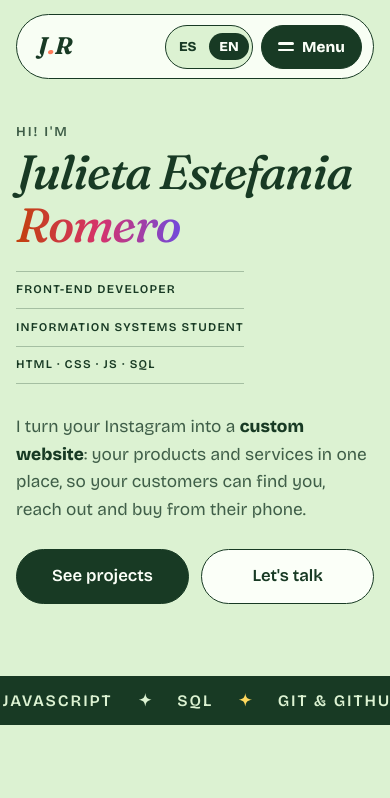
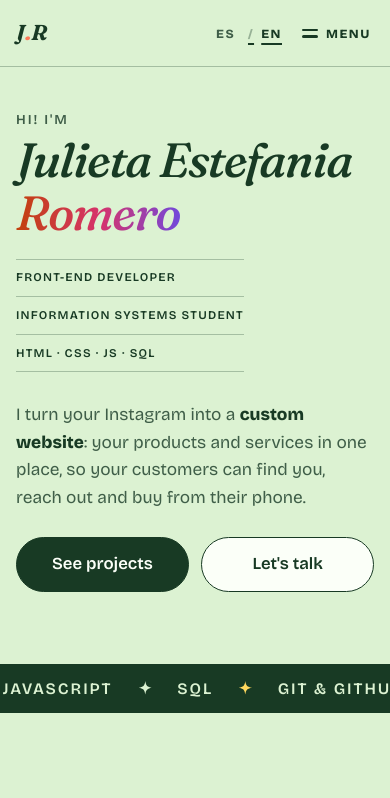
Before and after one commit to Julieta-Git/portfolio, a plain HTML site: page index.html in a window 390 px wide. Shown: the top 798 px of the page. Drawn offline with nearby package versions, Linux system fonts and the light colour scheme.

Commit message:
Barra de arriba editorial: sin cápsula, línea fina e idioma como texto
Co-Authored-By: Claude Opus 5.5 <noreply@anthropic.com>
Claude-Session: https://claude.ai/code/session_01FHMiErC3Qq28SoiuzwuStv

```diff
--- a/css/styles.css
+++ b/css/styles.css
@@ -575,3 +575,33 @@ body { background-image: none; }
   .service__example { grid-column: 2; justify-self: start; min-height: 36px; }
   .project, .project:nth-child(odd), .project:nth-child(even) { box-shadow: none; }
 }
+
+/* barra de arriba editorial: sin cápsula, una línea fina abajo, idioma como texto */
+.nav {
+  top: 0; width: 100%; margin: 0; padding: .7rem max(16px, calc((100% - 1100px) / 2));
+  border: 0; border-bottom: var(--rule); border-radius: 0;
+  background: rgba(220, 242, 210, .88); backdrop-filter: blur(10px);
+}
+.nav__logo { font-size: 1.35rem; }
+.nav__links a { font-size: .8rem; letter-spacing: .12em; text-transform: uppercase; }
+.lang {
+  min-height: 44px; padding: 0 .2rem; gap: .1rem;
+  border: 0; border-radius: 0; background: none;
+  font-size: .78rem; letter-spacing: .12em;
+}
+.lang span { padding: .2rem .35rem; border-radius: 0; color: var(--ink-soft); }
+.lang span + span::before { content: "/"; margin-right: .45rem; color: rgba(24, 58, 36, .35); }
+html[lang="es"] .lang [data-lang="es"],
+html[lang="en"] .lang [data-lang="en"] { background: none; color: var(--ink); text-decoration: underline; text-decoration-thickness: 2px; text-underline-offset: 5px; }
+.menu-btn {
+  border: 0; border-radius: 0; background: none; color: var(--ink); padding: 0 .2rem;
+  font-size: .78rem; letter-spacing: .12em; text-transform: uppercase;
+}
+.mobile-menu {
+  top: 100%; left: 0; right: 0; gap: 0; padding: .2rem 16px 1rem;
+  border: 0; border-bottom: var(--rule); border-radius: 0; background: var(--bg);
+}
+.mobile-menu a { padding: 1rem 0; border-radius: 0; border-bottom: var(--rule); font-size: 1.6rem; font-weight: 600; letter-spacing: -.01em; }
+.mobile-menu a:last-child { border-bottom: 0; }
+.mobile-menu a:hover, .mobile-menu a:focus-visible { background: none; color: var(--coral-ink); }
+html { scroll-padding-top: 70px; }
```
